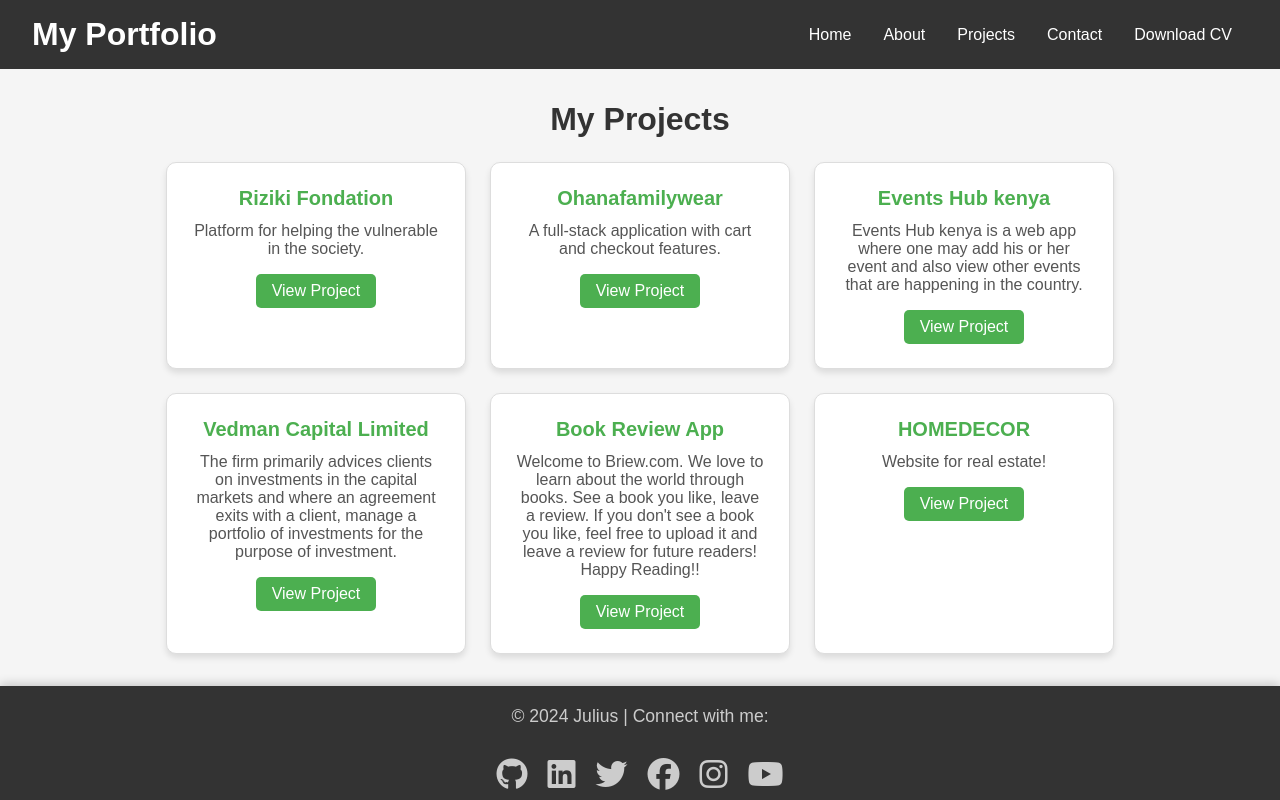
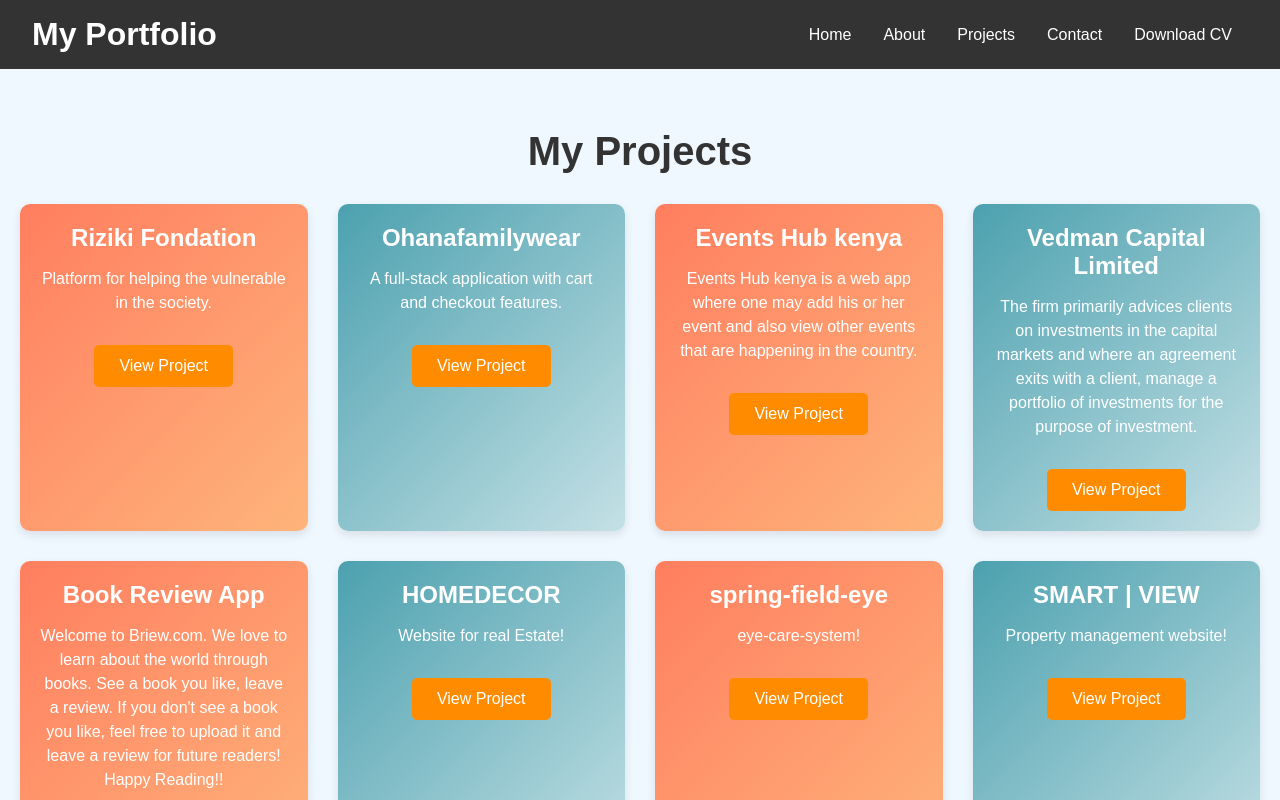
Before and after one commit to ndakalajulius/juliusport, a React (Create React App) app: page /projects in a window 1280 px wide. Shown: the top 800 px of the page. Built offline with nearby package versions, Linux system fonts and the light colour scheme.

Commit message:
made changes

```diff
--- a/src/components/Projects.js
+++ b/src/components/Projects.js
@@ -30,9 +30,21 @@ const Projects = () => {
     },
     {
       title: "HOMEDECOR",
-      description: "Website for real estate!",
+      description: "Website for real Estate!",
       link: "https://real-estate-website-one-kappa.vercel.app/",
     },
+
+    {
+      title: "spring-field-eye",
+      description: "eye-care-system!",
+      link: "https://spring-field-eye-care-system.vercel.app//",
+    },
+    {
+      title: "SMART | VIEW",
+      description: "Property management website!",
+      link: "https://property-management-website-coral.vercel.app/",
+    },
+
   ];
 
   return (
--- a/src/styles/Projects.css
+++ b/src/styles/Projects.css
@@ -1,32 +1,57 @@
+/* Projects.css */
 .projects {
-  padding: 2rem 1rem;
-  background-color: #f5f5f5;
+  padding: 60px 20px;
+  background-color: #f0f8ff;
   text-align: center;
 }
 
 .projects h2 {
-  font-size: 2rem;
+  font-size: 2.5rem;
   color: #333;
-  margin-bottom: 1.5rem;
+  margin-bottom: 30px;
 }
 
 .project-cards {
-  display: flex;
-  flex-wrap: wrap;
-  gap: 1.5rem;
-  justify-content: center;
+  display: grid;
+  grid-template-columns: repeat(auto-fill, minmax(250px, 1fr));
+  gap: 30px;
+  justify-items: center;
 }
 
 .project-card {
-  background: #ffffff;
-  border: 1px solid #ddd;
+  background: linear-gradient(135deg, #6a11cb, #2575fc);
+  color: white;
+  padding: 20px;
   border-radius: 10px;
-  padding: 1.5rem;
-  box-shadow: 0 4px 6px rgba(0, 0, 0, 0.1);
+  width: 100%;
   max-width: 300px;
-  width: 100%;
-  text-align: center;
-  transition: transform 0.3s, box-shadow 0.3s;
+  box-shadow: 0 4px 10px rgba(0, 0, 0, 0.1);
+  transition: transform 0.3s ease, box-shadow 0.3s ease;
+}
+
+.project-card h3 {
+  font-size: 1.5rem;
+  margin-bottom: 15px;
+}
+
+.project-card p {
+  font-size: 1rem;
+  margin-bottom: 20px;
+  line-height: 1.5;
+}
+
+.project-card a {
+  text-decoration: none;
+  padding: 12px 25px;
+  background-color: #ff8c00;
+  color: white;
+  font-size: 1rem;
+  border-radius: 5px;
+  transition: background-color 0.3s ease;
+}
+
+.project-card a:hover {
+  background-color: #ff5e00;
 }
 
 .project-card:hover {
@@ -34,29 +59,15 @@
   box-shadow: 0 8px 15px rgba(0, 0, 0, 0.2);
 }
 
-.project-card h3 {
-  color: #4caf50;
-  font-size: 1.25rem;
-  margin-bottom: 0.75rem;
+.project-card:nth-child(odd) {
+  background: linear-gradient(135deg, #ff7e5f, #feb47b);
 }
 
-.project-card p {
-  font-size: 1rem;
-  color: #555;
-  margin-bottom: 1rem;
+.project-card:nth-child(even) {
+  background: linear-gradient(135deg, #4ca1af, #c4e0e5);
 }
 
 .project-card .button {
   display: inline-block;
-  padding: 0.5rem 1rem;
-  background-color: #4caf50;
-  color: white;
-  text-decoration: none;
-  font-weight: 500;
-  border-radius: 5px;
-  transition: background-color 0.3s ease;
+  margin-top: 10px;
 }
-
-.project-card .button:hover {
-  background-color: #388e3c;
-}
```
